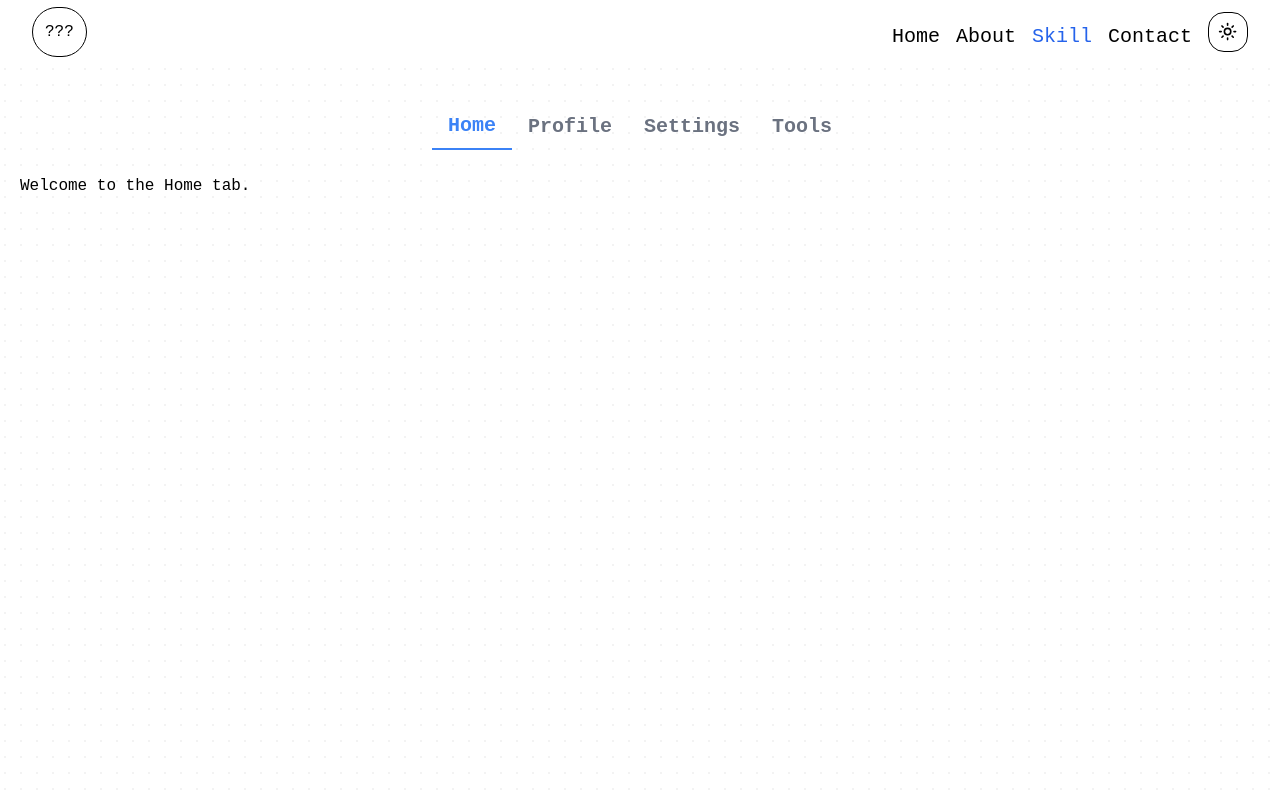
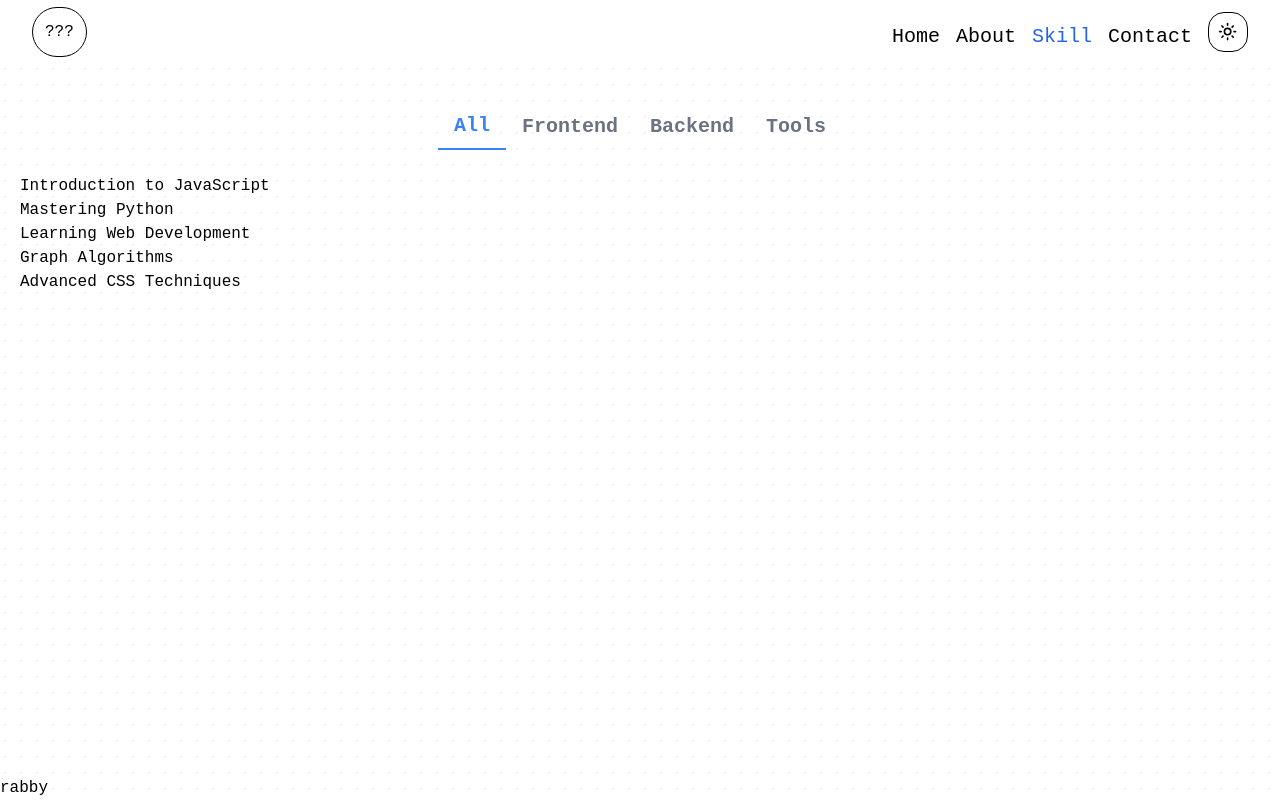
Before and after one commit to rabby-web/Rabby-Portfolio, a Next.js app: page /skill in a window 1280 px wide. Shown: the top 800 px of the page. Built offline with nearby package versions, Linux system fonts and the light colour scheme.

Commit message:
icon for skill faik data

```diff
--- a/src/app/layout.tsx
+++ b/src/app/layout.tsx
@@ -38,6 +38,7 @@ export default function RootLayout({
           <Navbar></Navbar>
           <div className="min-h-screen">{children}</div>
           <Footer></Footer>
+          <div className="fixed left-0 bottom-0">rabby</div>
         </ThemeProvider>
       </body>
     </html>
--- /dev/null
+++ b/src/components/shared/AllIcons.tsx
@@ -0,0 +1,51 @@
+const AllIcons = () => {
+  const icons = [
+    {
+      id: 1,
+      title: "Introduction to JavaScript",
+      image: "image1.jpg",
+      name: "John Doe",
+      category: "Programming",
+    },
+    {
+      id: 2,
+      title: "Mastering Python",
+      image: "image2.jpg",
+      name: "Jane Smith",
+      category: "Programming",
+    },
+    {
+      id: 3,
+      title: "Learning Web Development",
+      image: "image3.jpg",
+      name: "Mike Johnson",
+      category: "Web Development",
+    },
+    {
+      id: 4,
+      title: "Graph Algorithms",
+      image: "image4.jpg",
+      name: "Emily Davis",
+      category: "Algorithms",
+    },
+    {
+      id: 5,
+      title: "Advanced CSS Techniques",
+      image: "image5.jpg",
+      name: "Chris Brown",
+      category: "Web Design",
+    },
+  ];
+
+  return (
+    <div>
+      {icons.map((icon) => (
+        <div key={icon.id}>
+          <h2>{icon.title}</h2>
+        </div>
+      ))}
+    </div>
+  );
+};
+
+export default AllIcons;
--- a/src/components/shared/Banner.tsx
+++ b/src/components/shared/Banner.tsx
@@ -31,7 +31,9 @@ const Banner = () => {
                       <span className="absolute bottom-0 left-0 w-24 h-24 -ml-10 bg-purple-500 rounded-full blur-md"></span>
                       <span className="absolute bottom-0 right-0 w-24 h-24 -mr-10 bg-pink-500 rounded-full blur-md"></span>
                     </span>
-                    <span className="relative text-white">About Me</span>
+                    <span aria-label="about me" className="relative text-white">
+                      About Me
+                    </span>
                   </a>
                   <a
                     href="https://drive.google.com/uc?export=download&id=1M9xARPrlfW8IQtDjb4aNNIVpStLsEPuH"
@@ -42,7 +44,10 @@ const Banner = () => {
                       <span className="absolute bottom-0 left-0 w-24 h-24 -ml-10 bg-purple-500 rounded-full blur-md"></span>
                       <span className="absolute bottom-0 right-0 w-24 h-24 -mr-10 bg-pink-500 rounded-full blur-md"></span>
                     </span>
-                    <span className="relative text-white">
+                    <span
+                      aria-label="download resume"
+                      className="relative text-white"
+                    >
                       {" "}
                       Download Resume
                     </span>
--- a/src/components/shared/Tabs.tsx
+++ b/src/components/shared/Tabs.tsx
@@ -1,14 +1,15 @@
 "use client";
 import { useState } from "react";
-import Banner from "./Banner";
+// import Banner from "./Banner";
+import AllIcons from "./AllIcons";
 
 const Tabs = () => {
   const [activeTab, setActiveTab] = useState(0);
 
   const tabs = [
-    { id: 0, title: "Home", content: "Welcome to the Home tab." },
-    { id: 1, title: "Profile", content: "Here is your Profile info." },
-    { id: 2, title: "Settings", content: <Banner></Banner> },
+    { id: 0, title: "All", content: <AllIcons /> },
+    { id: 1, title: "Frontend", content: "Here is your Profile info." },
+    { id: 2, title: "Backend", content: <AllIcons /> },
     {
       id: 3,
       title: "Tools",
```
